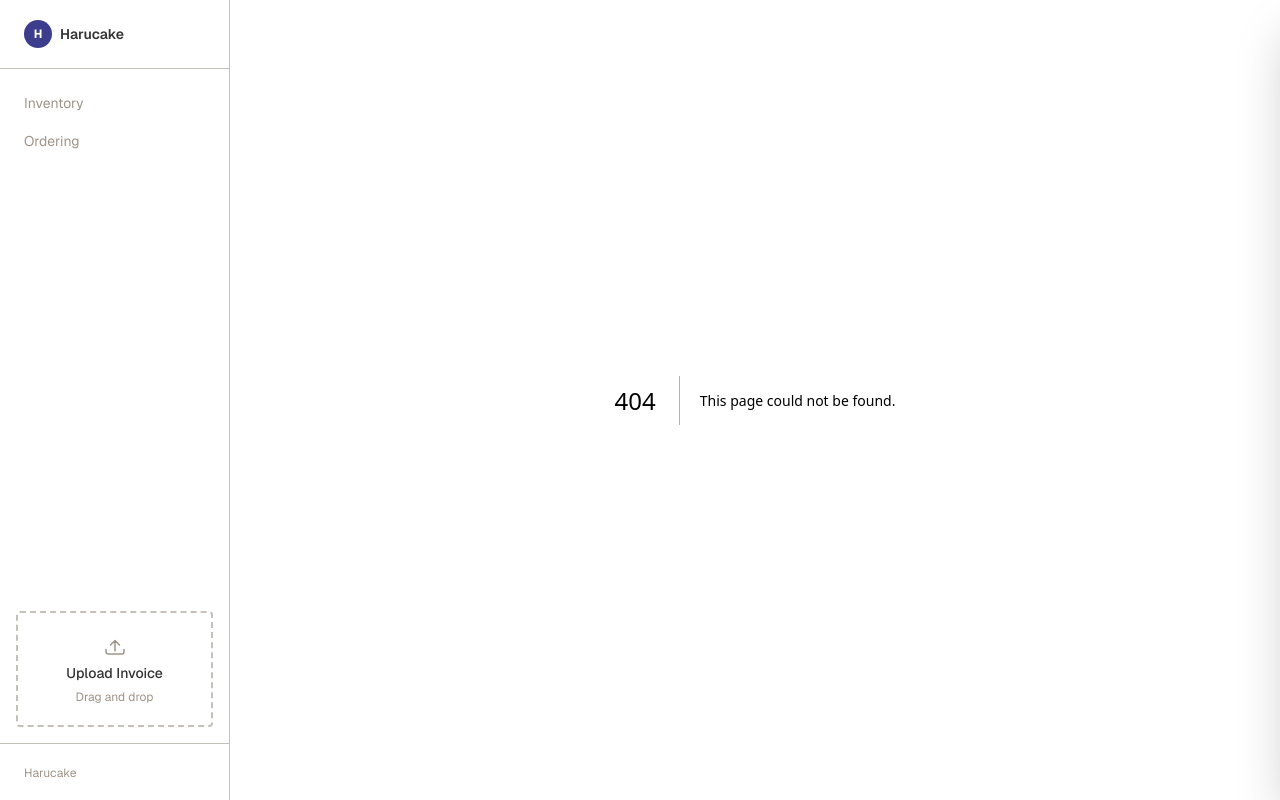
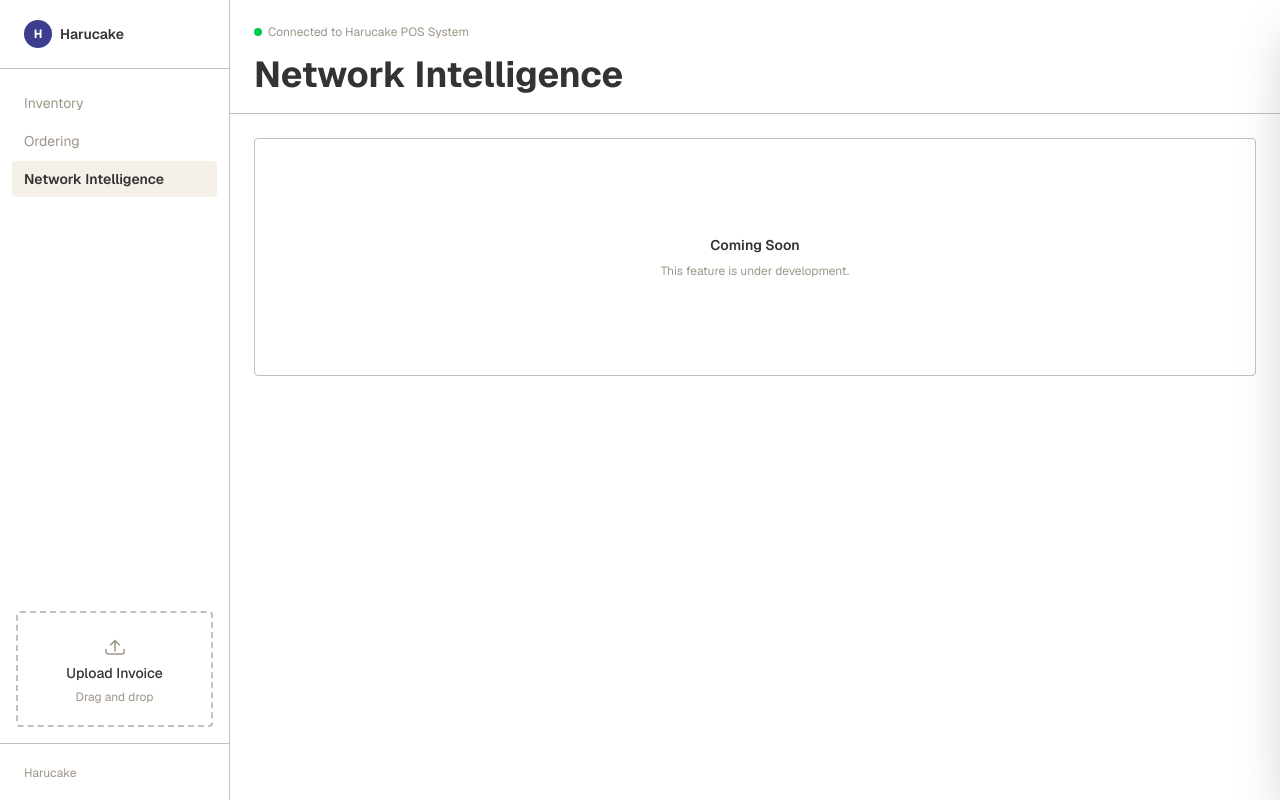
Before and after one commit to joshmkim/trove, a Next.js app: page /network-intelligence in a window 1280 px wide. Before the commit this address had no page. Built offline with nearby package versions, Linux system fonts and the light colour scheme.

Commit message:
network intelligence placeholder

```diff
--- /dev/null
+++ b/app/network-intelligence/page.tsx
@@ -0,0 +1,13 @@
+import PageHeader from "@/components/layout/PageHeader";
+
+export default function NetworkIntelligencePage() {
+  return (
+    <div>
+      <PageHeader title="Network Intelligence" />
+      <div className="mx-6 my-6 border border-light-gray rounded-sm py-24 flex flex-col items-center gap-2">
+        <p className="text-sm font-semibold text-charcoal">Coming Soon</p>
+        <p className="text-xs text-warm-gray">This feature is under development.</p>
+      </div>
+    </div>
+  );
+}
--- a/components/layout/Sidebar.tsx
+++ b/components/layout/Sidebar.tsx
@@ -6,6 +6,7 @@ import { usePathname } from "next/navigation";
 const navLinks = [
   { href: "/inventory", label: "Inventory" },
   { href: "/ordering", label: "Ordering" },
+  { href: "/network-intelligence", label: "Network Intelligence" },
 ];
 
 interface SidebarProps {
```
